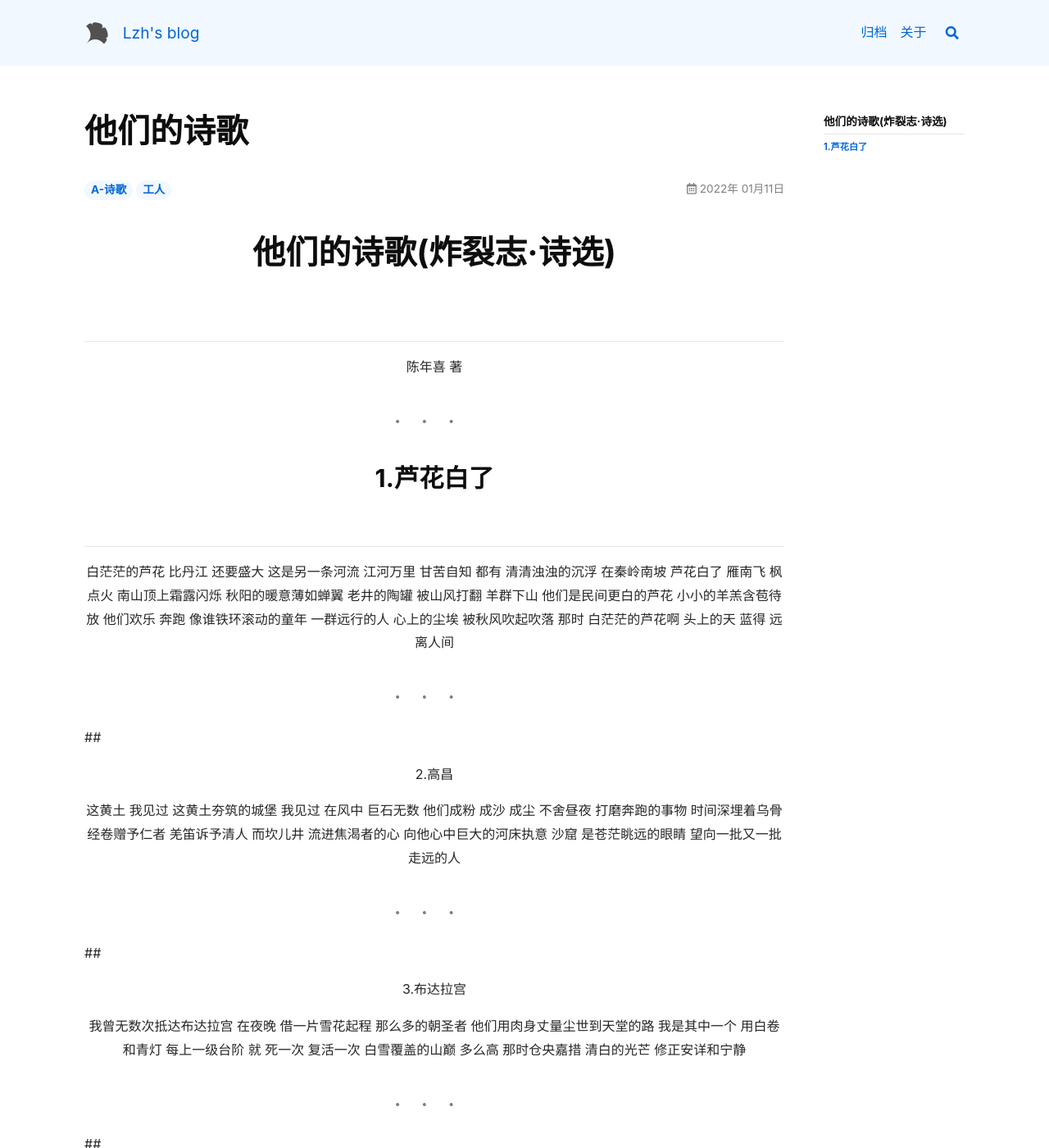
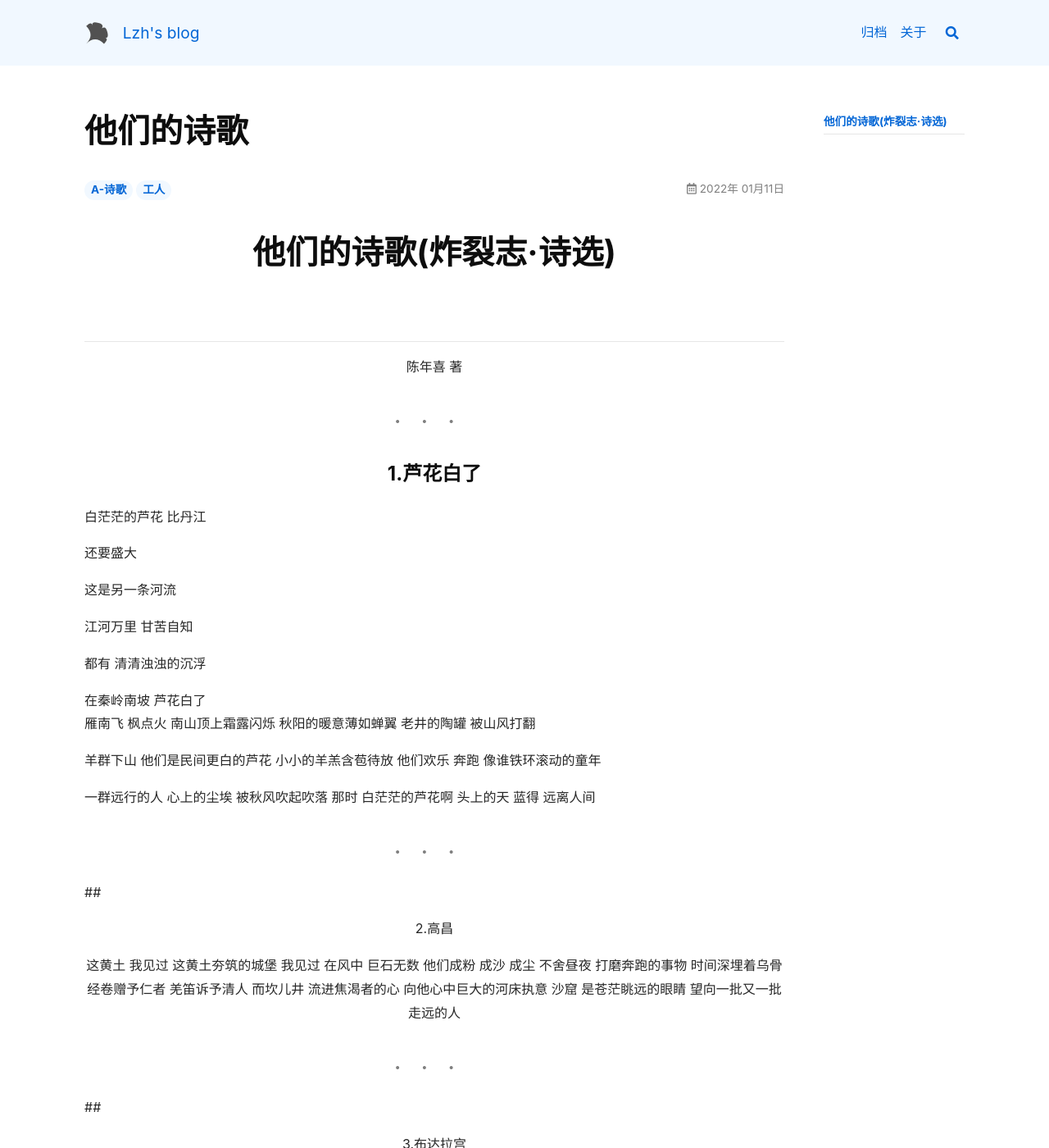
Before and after one commit to Richard-dick/richard-dick.github.io, a Jekyll site: the page built from _posts/2022-1-11-他们的诗歌.md, in a window 1280 px wide and 1400 px high. Shown: the whole window at 82% size. Built offline with Jekyll 4.4.1, drawn with Linux system fonts in a browser that asks for light colours; nearby versions of some CDN libraries.

Commit message:
try a new way for center

```diff
--- a/_posts/2022-1-11-他们的诗歌.md
+++ b/_posts/2022-1-11-他们的诗歌.md
@@ -11,9 +11,9 @@ typora-root-url: ..
 
 ****
 
-## <center>1.芦花白了</center>
+<h3 style = "text-align: center"> 1.芦花白了</h3>
 
-<center>
+
 白茫茫的芦花 比丹江
 
 
@@ -29,7 +29,7 @@ typora-root-url: ..
 
 
 
-在秦岭南坡 芦花白了
+在秦岭南坡 芦花白了<br>
 雁南飞 枫点火
 南山顶上霜露闪烁
 秋阳的暖意薄如蝉翼
@@ -45,7 +45,7 @@ typora-root-url: ..
 那时 白茫茫的芦花啊
 头上的天 蓝得
 远离人间
-</center>
+
 
 *****
 
```
